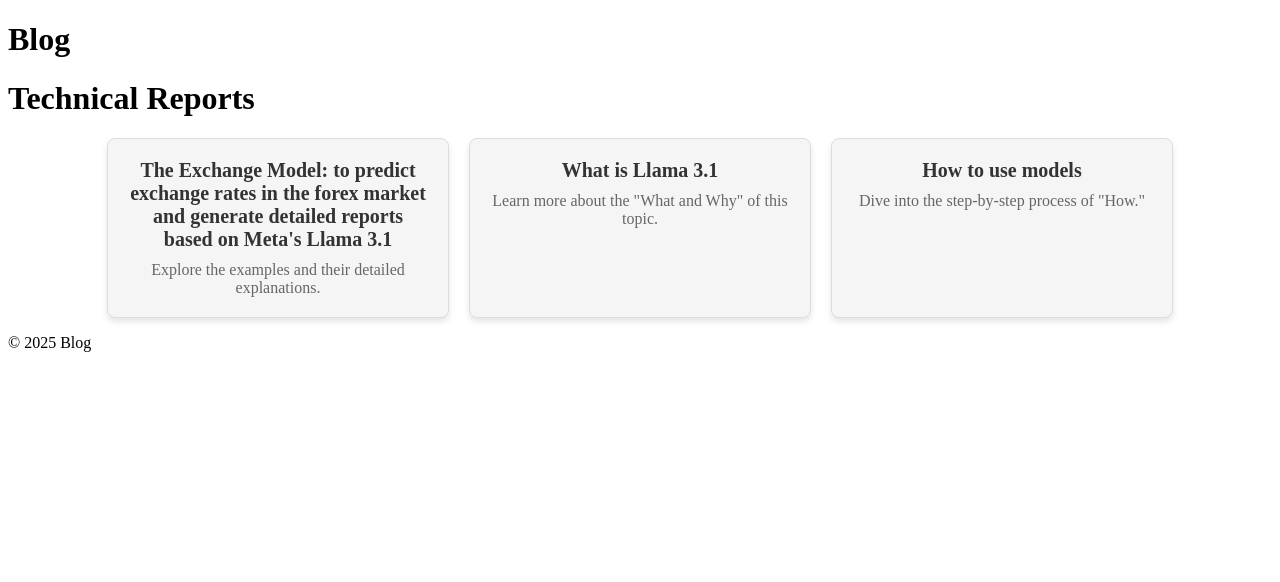
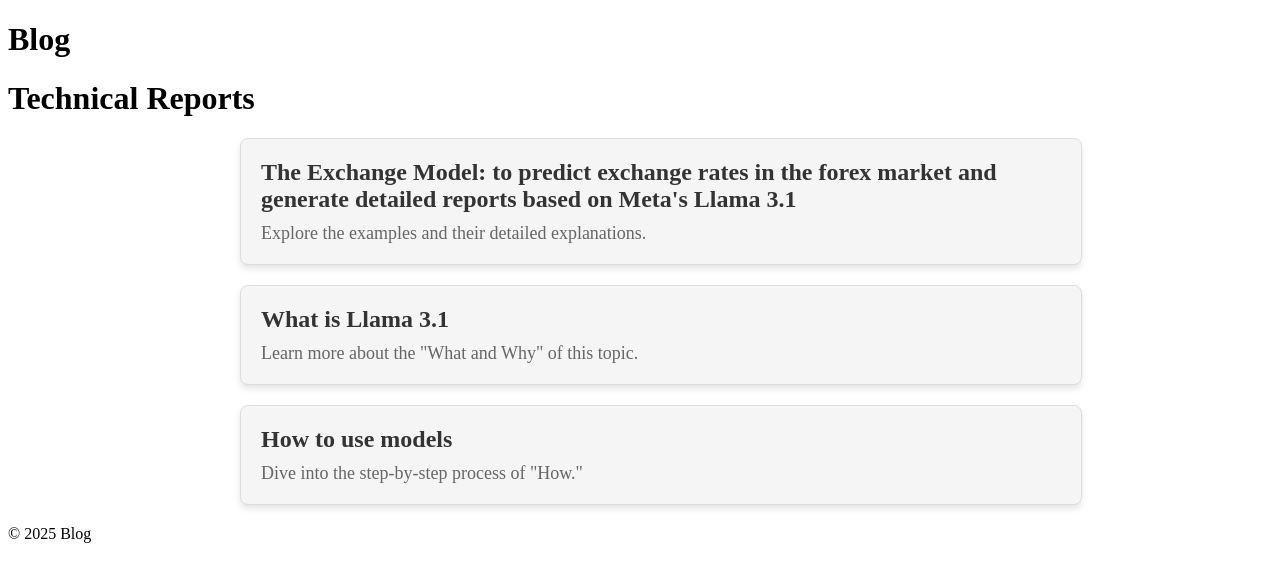
Before and after one commit to hoysu/blog.github.io, a Jekyll site: the page built from index.md, in a window 1280 px wide. Shown: the top 582 px of the page. Built offline with Jekyll 4.4.1, drawn with Linux system fonts in a browser that asks for light colours.

Commit message:
Update default.html

```diff
--- a/_layouts/default.html
+++ b/_layouts/default.html
@@ -5,22 +5,22 @@
   <meta name="viewport" content="width=device-width, initial-scale=1.0">
   <title>{{ page.title }}</title>
   <style>
-    /* 박스 스타일 추가 */
   .report-container {
-      display: flex;
-      flex-wrap: wrap;
-      gap: 20px;
-      justify-content: center;
+    display: block; /* Flex 대신 Block으로 변경 */
+    margin: 0 auto;
+    max-width: 800px; /* 중앙 정렬을 위해 최대 폭 지정 */
   }
 
   .report-box {
-      width: 300px;
+    width: 100%;
+    max-width: 100%; /* 최대 폭을 부모에 맞춤 */
     padding: 20px;
     background-color: #f5f5f5;
     border: 1px solid #ddd;
     border-radius: 8px;
-      text-align: center;
+    text-align: left; /* 텍스트 왼쪽 정렬 */
     box-shadow: 0 4px 6px rgba(0, 0, 0, 0.1);
+    margin-bottom: 20px; /* 박스 간격 */
     transition: transform 0.2s ease, box-shadow 0.2s ease;
   }
 
@@ -32,17 +32,18 @@
   .report-box a {
     text-decoration: none;
     color: inherit;
+    display: block;
   }
 
   .report-box h2 {
     margin: 0 0 10px;
-      font-size: 20px;
+    font-size: 24px;
     color: #333;
   }
 
   .report-box p {
     margin: 0;
-      font-size: 16px;
+    font-size: 18px;
     color: #666;
   }
 </style>
```
Lines whose indentation alone changed are shown as unchanged.
